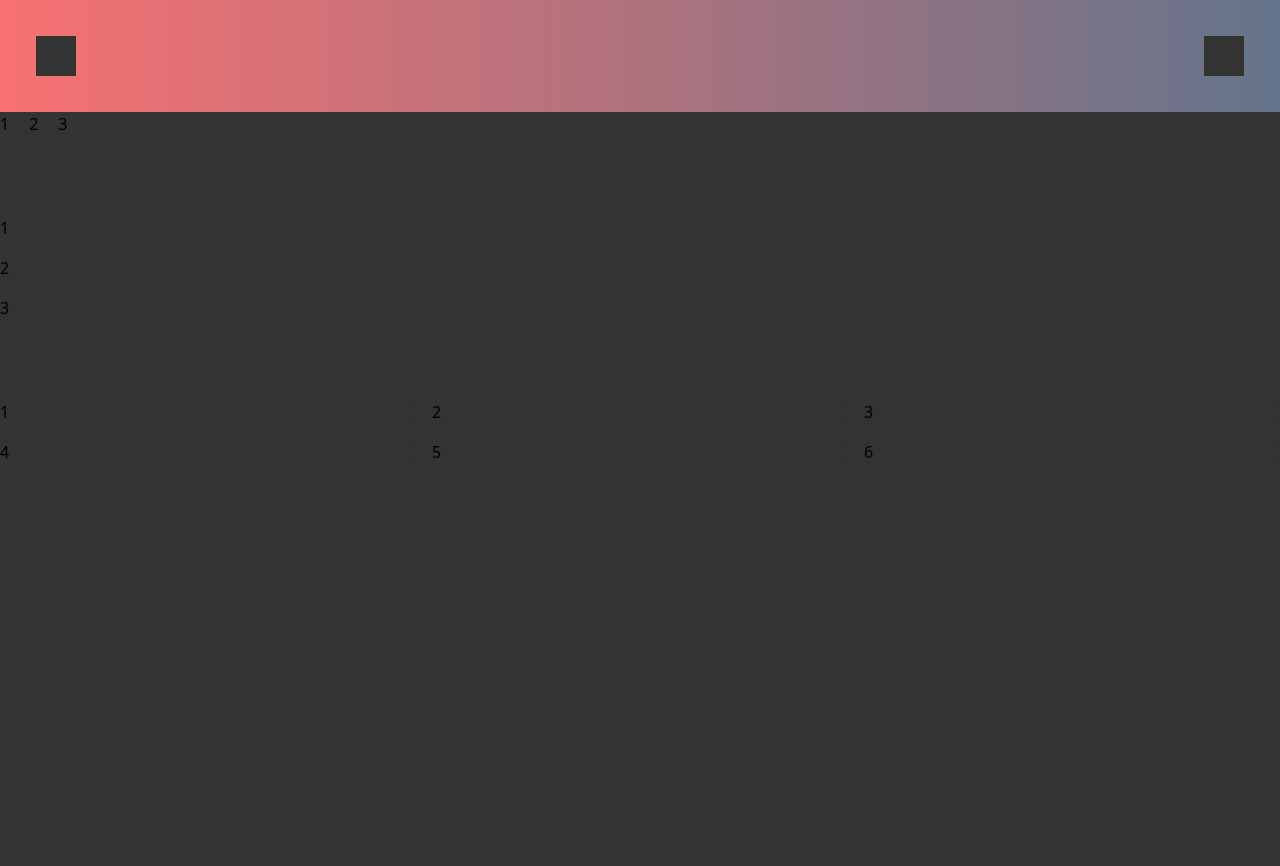
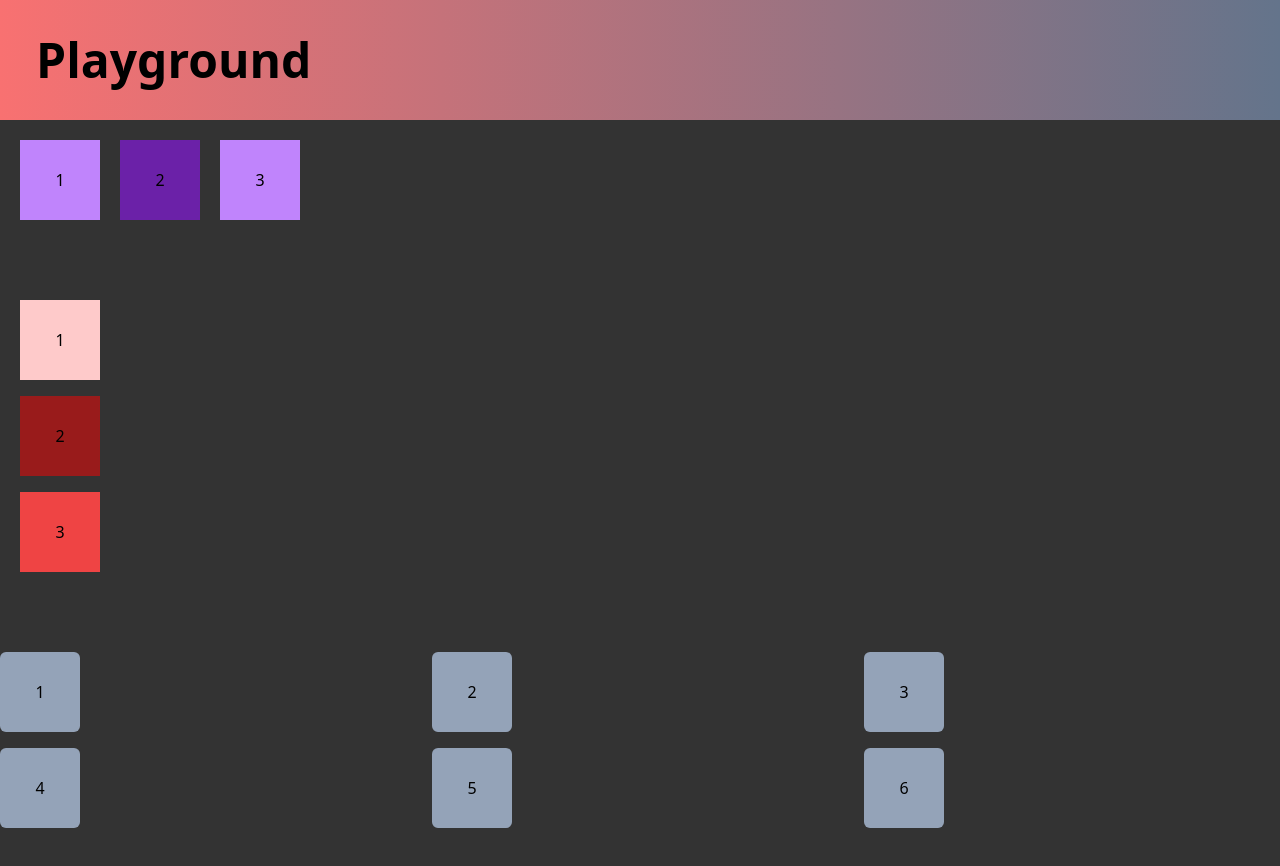
Before and after one commit to Suger13/playgit, a plain HTML site: page index.html in a window 1280 px wide. Before the commit the page ends 800 px from the top, so only its background shows below. Drawn offline with nearby package versions, Linux system fonts and the light colour scheme.

Commit message:
feat(index.html):add style to elemenet

```diff
--- a/index.html
+++ b/index.html
@@ -11,33 +11,35 @@
 <body>
 
     <div class="p-9 bg-red bg-gradient-to-r from-red-400 to-slate-500 flex flex-row justify-between">
-        <div class="logo-icon p-5"></div>
-        <div class="menu p-5"></div>
+        <h1 class="bg-transparent font-sans font-extrabold text-5xl">Playground</h1>
     </div>
 
     <div class="head flex space-x-5 relative">
-        <div class="box flex-row-center">1</div>
-        <div class="box flex-row-center">2</div>
-        <div class="box flex-row-center">3</div>
+        <div class="flex flex-row items-center justify-center bg-purple-400 w-20 h-20 mt-5 ml-5
+        hover:my-2">1</div>
+        <div class="flex flex-row items-center justify-center bg-purple-800 w-20 h-20 mt-5 ml-5
+        hover:my-2">2</div>
+        <div class="flex flex-row items-center justify-center bg-purple-400 w-20 h-20 mt-5 ml-5
+        hover:my-2">3</div>
     </div>
 
     <br> <br> <br>
 
-    <div class="flex flex-col">
-        <div class="pipe flex-row-center my-2 hover:mx-4">1</div>
-        <div class="pipe flex-row-center my-2 hover:mx-4">2</div>
-        <div class="pipe flex-row-center my-2 hover:mx-4">3</div>
+    <div class="flex flex-col ml-5">
+        <div class="pipe flex flex-row justify-center items-center bg-red-200 my-2 hover:mx-4 h-20 w-20">1</div>
+        <div class="pipe flex flex-row justify-center items-center bg-red-800 my-2 hover:mx-4 h-20 w-20">2</div>
+        <div class="pipe flex flex-row justify-center items-center bg-red-500 my-2 hover:mx-4 h-20 w-20">3</div>
     </div>
 
     <br> <br> <br>
 
     <div class="grid-box grid gap-4 grid-cols-3 grid-rows-3">
-        <div class="pipe flex-row-center rounded-md">1</div>
-        <div class="pipe flex-row-center rounded-md">2</div>
-        <div class="pipe flex-row-center rounded-md">3</div>
-        <div class="pipe flex-row-center rounded-md">4</div>
-        <div class="pipe flex-row-center rounded-md">5</div>
-        <div class="pipe flex-row-center rounded-md">6</div>
+        <div class="pipe flex flex-row-center justify-center items-center rounded-md w-20 h-20 bg-slate-400">1</div>
+        <div class="pipe flex flex-row-center justify-center items-center rounded-md w-20 h-20 bg-slate-400">2</div>
+        <div class="pipe flex flex-row-center justify-center items-center rounded-md w-20 h-20 bg-slate-400">3</div>
+        <div class="pipe flex lex-row-center justify-center items-center rounded-md w-20 h-20 bg-slate-400">4</div>
+        <div class="pipe flex flex-row-center justify-center items-center rounded-md w-20 h-20 bg-slate-400">5</div>
+        <div class="pipe flex flex-row-center justify-center items-center rounded-md w-20 h-20 bg-slate-400">6</div>
     </div>
 
 </body>
```
Also changed, not shown: index.js (added).
